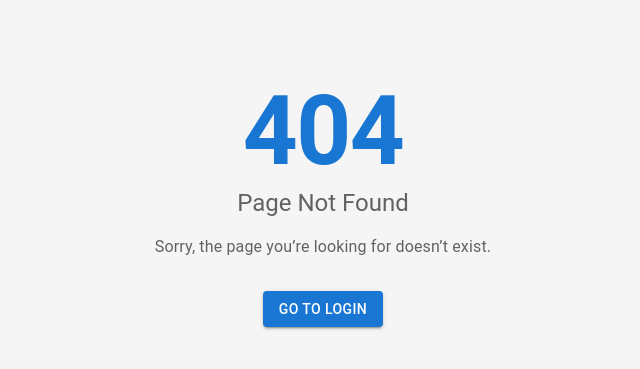
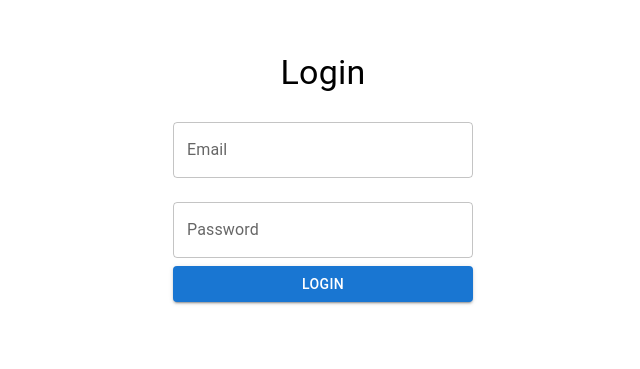
Before and after one commit to SWE2024/hacksussex-2025, a React (Vite) app in the folder frontend/: page /login in a window 1280 px wide. Before the commit this address had no page. Shown: the part 231-600 px from the top of the page, without its empty margins (317-957 px from the left). Built offline with nearby package versions, Linux system fonts and the light colour scheme.

Commit message:
added a LogIn page

```diff
--- a/frontend/src/App.tsx
+++ b/frontend/src/App.tsx
@@ -2,6 +2,7 @@ import { BrowserRouter as Router, Routes, Route, Outlet } from "react-router-dom
 import { CssBaseline } from "@mui/material";
 import SignUp from "./pages/SignUp";
 import PageNotFound from "./pages/PageNotFound";
+import LogIn from "./pages/LogIn";
 
 function Layout() {
 
@@ -18,10 +19,12 @@ function App() {
     <Routes>
 
       <Route path="/signup" element={<SignUp />} />
+      <Route path="/login" element={<LogIn />} />
 
       {/* Protected Routes */}
       <Route element={<Layout />}>
         {/*<Route path="/dashboard" element={isAuthenticated ? <Dashboard /> : <Login />} />*/}
+
       </Route>
 
       {/* Catch-all route for undefined paths */}
--- /dev/null
+++ b/frontend/src/pages/LogIn.tsx
@@ -0,0 +1,66 @@
+import React, { useState } from "react";
+import { useNavigate } from "react-router-dom";
+import { Box, Typography, Button, TextField, MenuItem } from "@mui/material";
+
+interface User {
+  email: string;
+  password: string;
+}
+
+const universities = ["University of Sussex", "University of Oxford", "University of Cambridge", "Imperial College London"];
+const degreeTypes = ["BSc", "BA", "MSc", "MA", "PhD"];
+
+const LogIn: React.FC = () => {
+  const [formData, setFormData] = useState<User>({
+    email: "",
+    password: ""
+
+  });
+  const [error, setError] = useState<string | null>(null);
+  const navigate = useNavigate();
+
+  const handleChange = (e: React.ChangeEvent<HTMLInputElement | HTMLTextAreaElement>) => {
+    setFormData({ ...formData, [e.target.name]: e.target.value });
+  };
+
+  const handleSubmit = async (e: React.FormEvent) => {
+    e.preventDefault();
+    console.log("User Data:", formData);
+    // Submit logic here
+  };
+
+  return (
+    <Box display="flex" flexDirection="column" alignItems="center" justifyContent="center" height="100vh">
+      <Typography variant="h4" gutterBottom>
+        Login
+      </Typography>
+      <form onSubmit={handleSubmit} style={{ width: "300px" }}>
+        <TextField
+          label="Email"
+          name="email"
+          type="email"
+          variant="outlined"
+          fullWidth
+          margin="normal"
+          value={formData.email}
+          onChange={handleChange}
+        />
+        <TextField
+          label="Password"
+          name="password"
+          type="password"
+          variant="outlined"
+          fullWidth
+          margin="normal"
+          value={formData.password}
+          onChange={handleChange}
+        />
+        <Button type="submit" fullWidth variant="contained" color="primary">
+          Login
+        </Button>
+      </form>
+    </Box>
+  );
+};
+
+export default LogIn;
```
